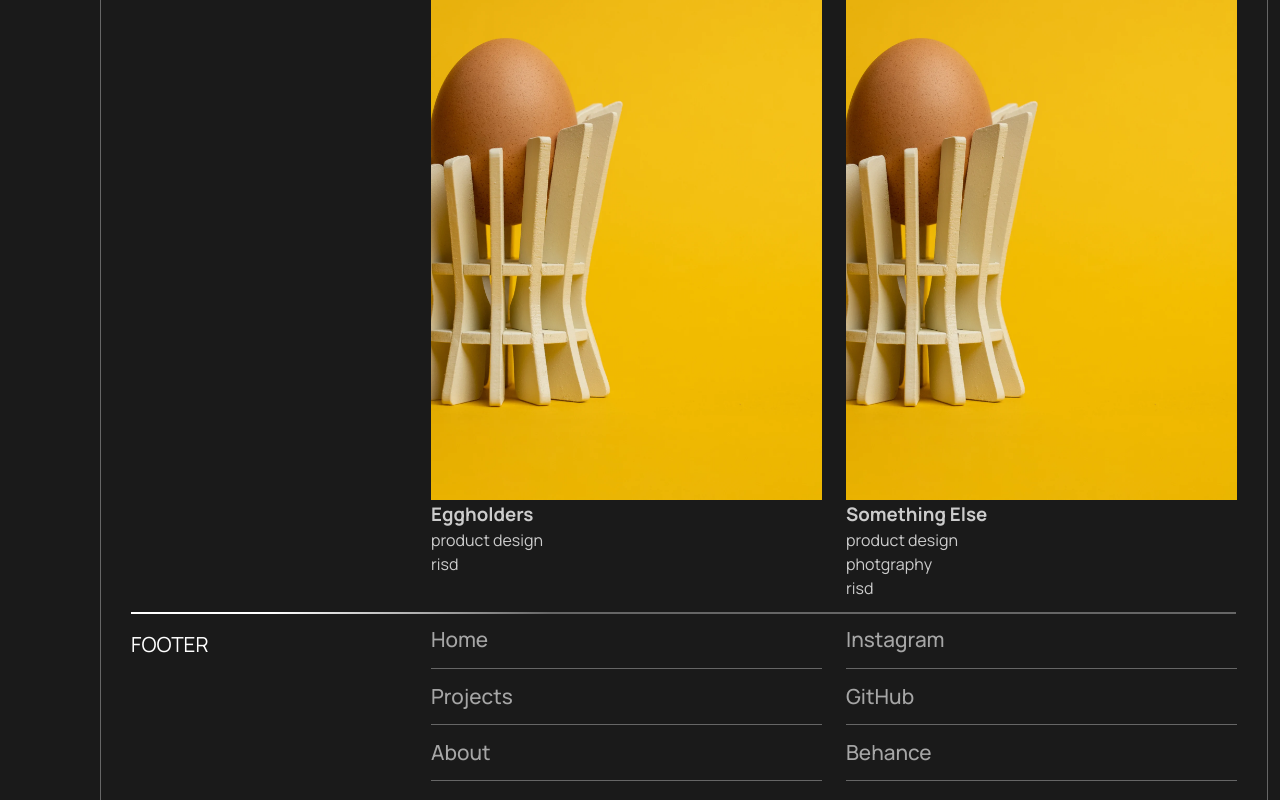
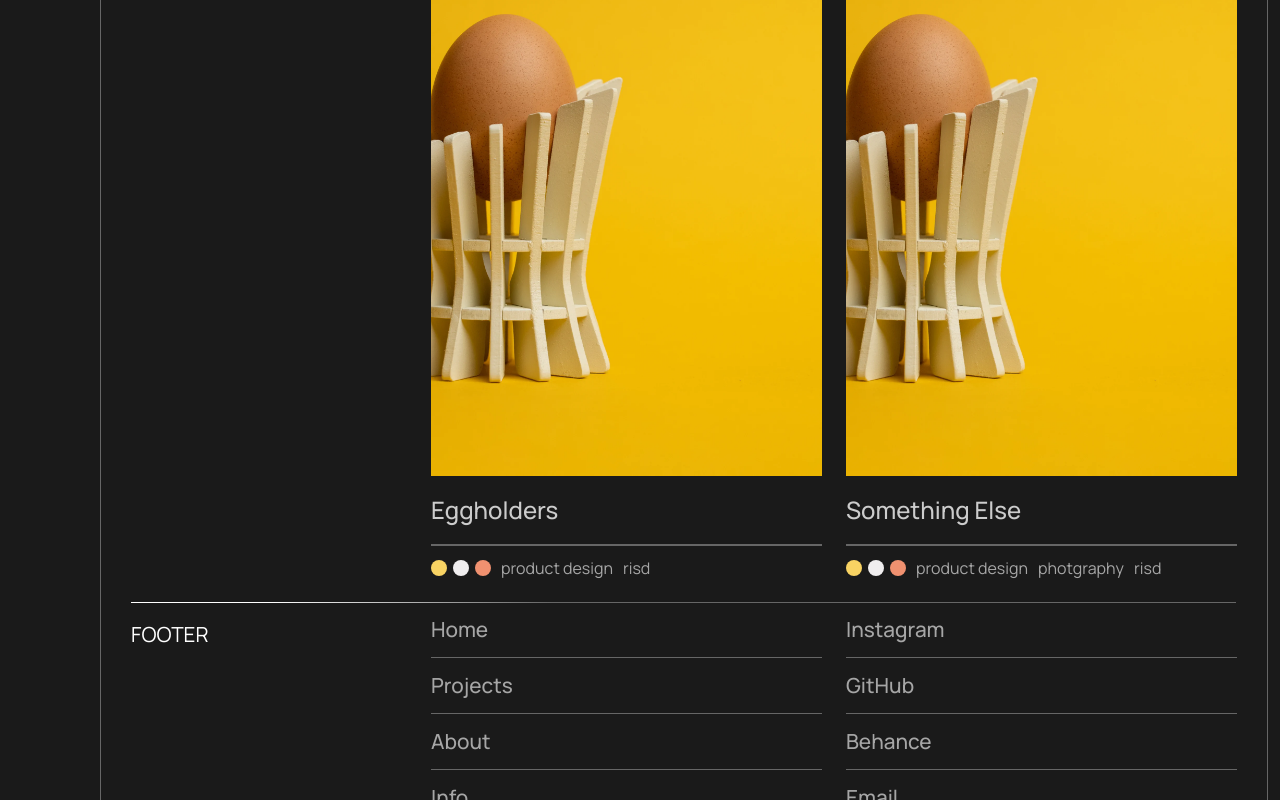
Before and after one commit to richardfxr/richardfxr, a React (Vite) app: page / in a window 1280 px wide. Shown: the part 825-1625 px from the top of the page. Built offline with nearby package versions, Linux system fonts and the light colour scheme; a web font is replaced by a local one.

Commit message:
🔵RCT: finished ProjectCard component

```diff
--- a/src/components/ProjectCard.jsx
+++ b/src/components/ProjectCard.jsx
@@ -10,7 +10,7 @@ export default function ProjectCard({ image, path, title, colors, labels }) {
     return(
         <article className="projectCard">
             <Image {...image} />
-            <Link to={path}>
+            <Link to={path} className="projectCard__link">
                 <h3>{title}</h3>
             </Link>
             <div className='projectCard__details'>
--- a/src/components/ProjectCard.scss
+++ b/src/components/ProjectCard.scss
@@ -1,3 +1,109 @@
 .projectCard {
-    padding-top: calc(var(--pad-sm) + var(--padRem-sm));
+    position: relative;
+    z-index: 0;
+
+    &:hover, &:focus-within {
+        .projectCard__labels {
+            color: var(--clr-800);
+        }
+    }
+
+    &__link {
+        display: block;
+
+        &::after {
+            // allow <Link /> to cover all of card
+            content: '';
+            position: absolute;
+            top: 0;
+            right: 0;
+            bottom: 0;
+            left: 0;
+        }
+
+        &:hover, &:focus, &:active, &:focus-visible {
+            h3 {
+                &::after {
+                    transform: translateX(50%);
+                }
+            }
+        }
+
+        &:focus-visible {
+            &::after {
+                outline: solid var(--outline-width) var(--clr-focus);
+                outline-offset: var(--pad-4xs);
+            }
+        }
+
+        h3 {
+            position: relative;
+
+            font-size: var(--font-lg);
+            font-weight: 500;
+
+            padding: var(--pad-md) 0 calc(var(--pad-md) + var(--border-width)) 0;
+
+            // allows ::after line to move horizontally without exceeding bounds of card
+            overflow: hidden;
+            // force wrapping when <h3> overflows instead of incresing width of grid
+            overflow-wrap: anywhere;
+
+            &::after {
+                // gradient line below h3
+                content: '';
+                position: absolute;
+                right: 0;
+                bottom: 0;
+                z-index: -1;
+
+                width: 200%;
+                height: var(--border-width);
+
+                background: linear-gradient(
+                                90deg,
+                                var(--clr-1000) 25%,
+                                var(--clr-300) 45%
+                            );
+
+                transform: translateX(0%);
+
+                transition: transform var(--transTime-slow) ease;
+            }
+        }
+    }
+
+    &__details {
+        display: flex;
+        flex-flow: row wrap;
+        align-items: center;
+        gap: var(--pad-xs);
+
+        padding: var(--padRem-xs) 0;
+    }
+
+    &__colors {
+        display: flex;
+        flex-flow: row wrap;
+        gap: var(--padRem-xxxs);
+
+        li {
+            // remove remaning height to ensure <li> is a square
+            height: 0;
+
+            padding: var(--padRem-xxs);
+            border-radius: var(--bradius-round);
+        }
+    }
+
+    &__labels {
+        display: flex;
+        flex-flow: row wrap;
+        column-gap: var(--padRem-xs);
+        row-gap: var(--padRem-xxxs);
+
+        color: var(--clr-600);
+
+        transition: color var(--trans-standard);
+    }
 }
--- a/src/sass/_variables.scss
+++ b/src/sass/_variables.scss
@@ -10,6 +10,7 @@
    --nav-size: 100px;
    --section-side-width: 280px;
 
+   --padRem-xxxs: 0.375rem;
    --padRem-xxs: 0.5rem;
    --padRem-xs: 0.625rem;
    --padRem-sm: 0.75rem;
@@ -60,6 +61,7 @@
    --trans-standard: var(--transTime-standard) ease;
    // timings
    --transTime-standard: 0.15s;
+   --transTime-slow: 0.2s;
    --transTime-slowest: 0.30s;
    // timing functions
    --transFunc-enhancedEase: cubic-bezier(.57,-0.01,.22,1.04);
```
